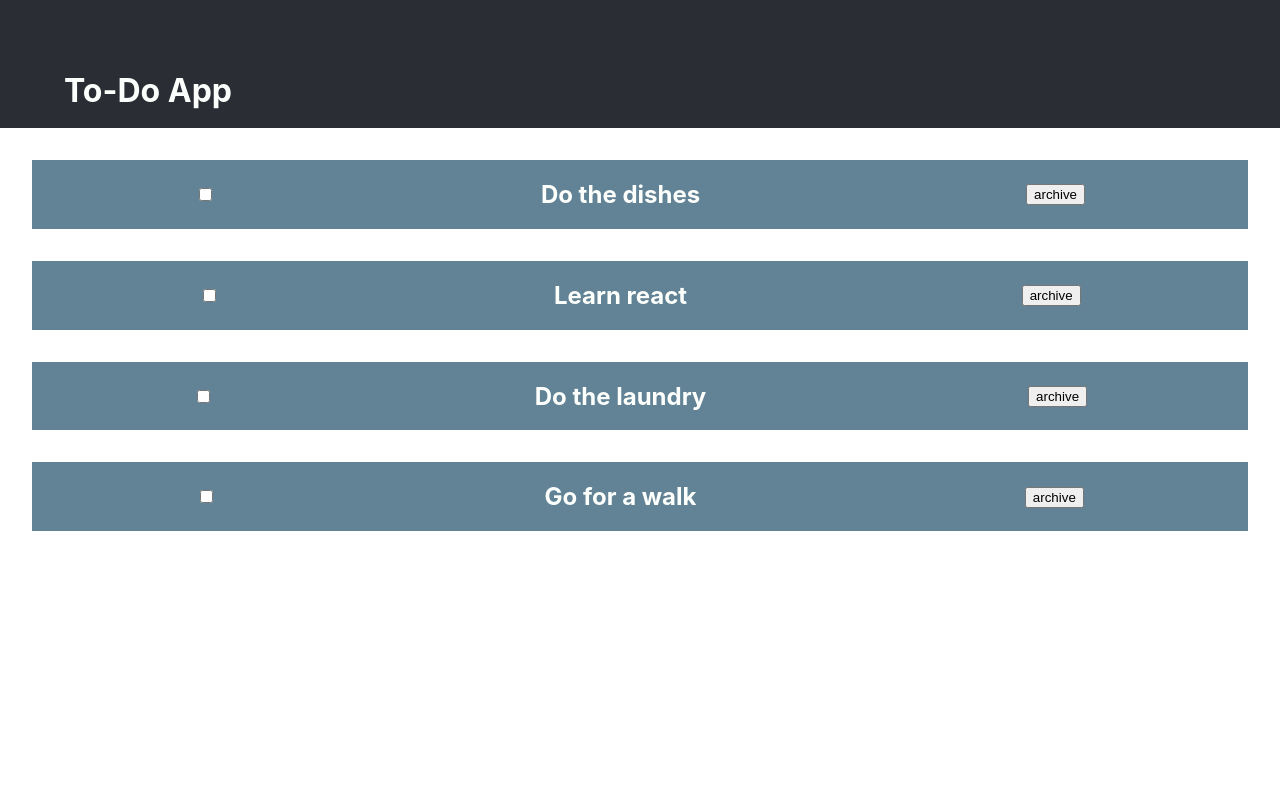
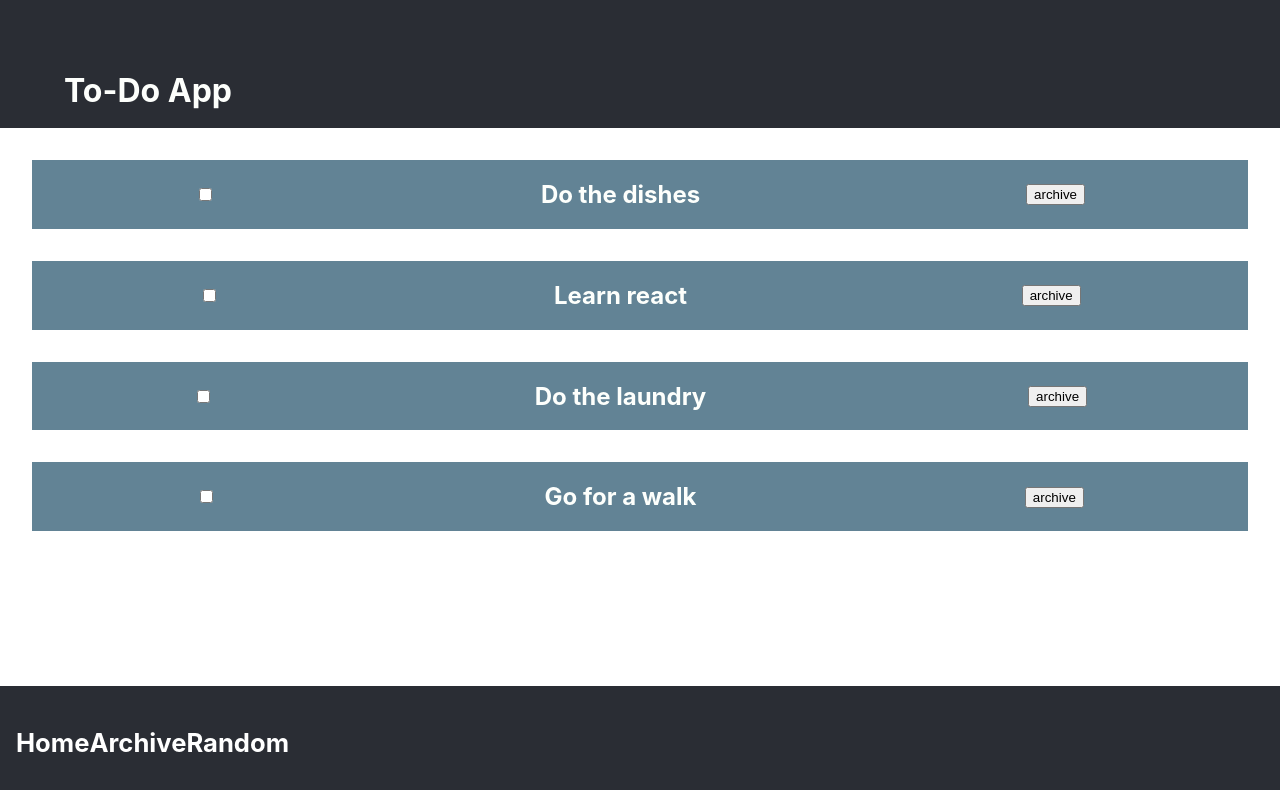
Before and after one commit to yannhn/to-do, a React (Create React App) app: page / in a window 1280 px wide. Shown: the top 790 px of the page. Built offline with nearby package versions, Linux system fonts and the light colour scheme.

Commit message:
barebones footer

```diff
--- a/src/App.js
+++ b/src/App.js
@@ -1,8 +1,8 @@
 import { useState } from "react";
-import "./App.css";
+import { nanoid } from "nanoid";
 import Header from "./components/Header.js";
 import ToDo from "./components/ToDo";
-import { nanoid } from "nanoid";
+import Footer from "./components/Footer.js";
 
 function App() {
   const [items, setItems] = useState([
@@ -72,6 +72,7 @@ function App() {
           archiveToDo={() => toggleArchive(item.id)}
         ></ToDo>
       ))}
+      <Footer></Footer>
     </div>
   );
 }
--- /dev/null
+++ b/src/components/Footer.js
@@ -0,0 +1,41 @@
+import styled from "styled-components";
+
+function Footer() {
+  return (
+    <FooterContainer>
+      <FooterLinks>Home</FooterLinks>
+      <FooterLinks>Archive</FooterLinks>
+      <FooterLinks>Random</FooterLinks>
+    </FooterContainer>
+  );
+}
+
+export default Footer;
+
+const FooterContainer = styled.section`
+  background-color: #2a2d34;
+  padding: 1em;
+  position: fixed;
+  bottom: 0;
+  width: 100%;
+`;
+
+const FooterLinks = styled.li`
+  padding: 1em 0;
+  font-size: 1.6rem;
+  font-weight: bold;
+  list-style: none;
+  display: inline-block;
+  text-decoration: none;
+  color: white;
+  cursor: pointer;
+  transition: 500ms ease;
+  &:hover {
+    transform: scale(1.1);
+    color: crimson;
+  }
+  &.active {
+    transform: scale(1.1);
+    color: crimson;
+  }
+`;
```
